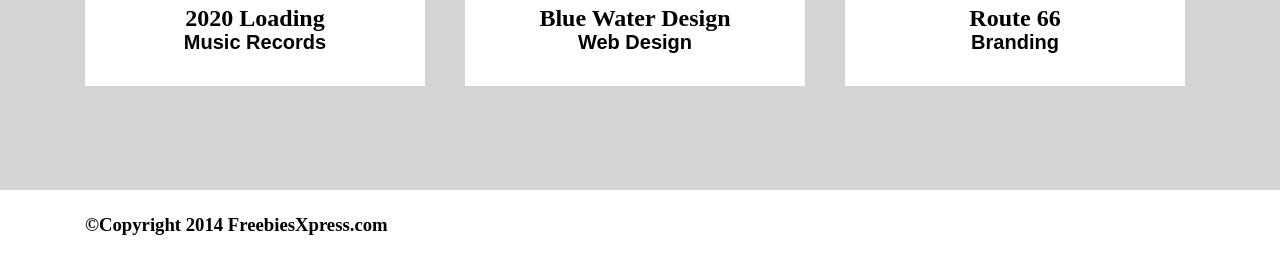
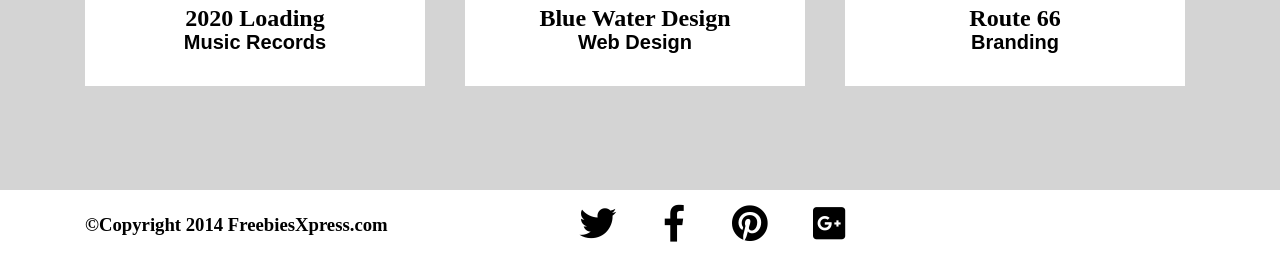
Before and after one commit to marcintyminski/taskrunnerproject, a website: page index.html in a window 1280 px wide. Shown: the part 2768-3027 px from the top of the page. Drawn offline with Linux system fonts and the light colour scheme; a web font is replaced by a local one.

Commit message:
Add footer

```diff
--- a/index.html
+++ b/index.html
@@ -165,6 +165,12 @@
                 <div class="col-md-5">
                     <h3>©Copyright 2014 FreebiesXpress.com</h3>
                 </div>
+                <div class="col-md-7">
+                    <i class="fab fa-twitter"></i>
+                    <i class="fab fa-facebook-f"></i>
+                    <i class="fab fa-pinterest"></i>
+                    <i class="fab fa-google-plus-square"></i>
+                </div>
             </div>
         </div>
     </section>
--- a/sass/style.scss
+++ b/sass/style.scss
@@ -153,3 +153,10 @@
         font-weight: bolder;
     }
 }
+
+.footer {
+    i {
+        transform: scale(2.3, 2.3);
+        margin: 4% 30px 0;
+    }
+}
```
Also changed, not shown: css/style.css, sass/style.css, sass/style.min.css, 1 other file.
